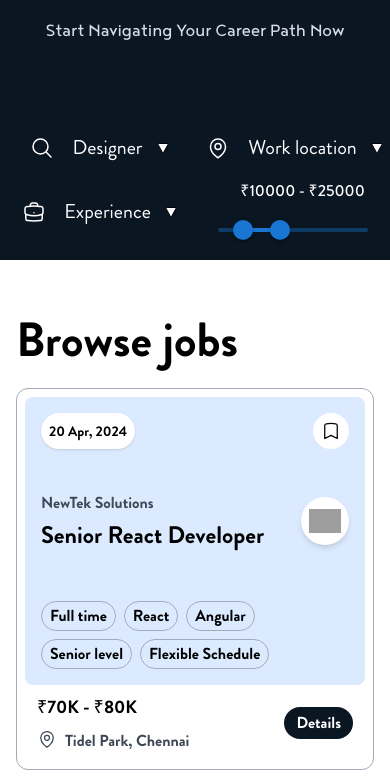
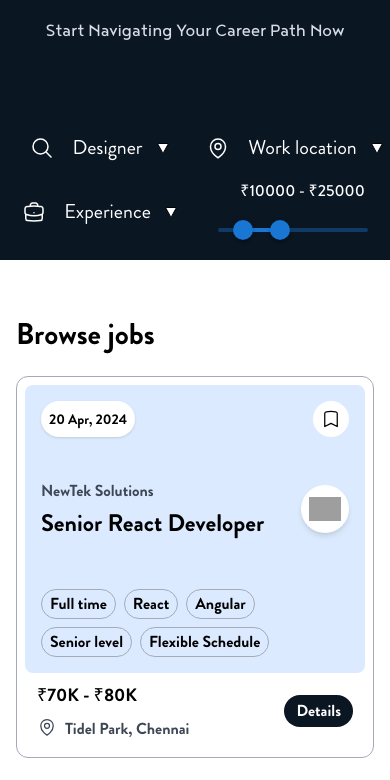
Before and after one commit to Mahi0211/Job-Listing-Website, a React (Vite) app: page /jobs in a window 390 px wide. Shown: the part 256-1036 px from the top of the page. Built offline with nearby package versions, Linux system fonts and the light colour scheme; data requests are answered from the project's data file; grey boxes are pictures that could not be loaded.

Commit message:
loading, fetch using json-server

```diff
--- a/src/components/JobListings.jsx
+++ b/src/components/JobListings.jsx
@@ -17,31 +17,29 @@ const JobListings = ({ isHome = false }) => {
         const data = await res.json();
         setJobs(data);
       } catch (error) {
-        console.log("Error fetchin data", error);
+        console.log("Error fetching data", error);
       } finally {
         setLoading(false);
       }
     };
     fetchJobs();
-  }, []);
+  }, [isHome]);
 
   return (
     <section className="px-4 py-10">
-      <div className="flex gap-10">
+      <div className="flex flex-col lg:flex-row gap-10">
         <FilterCard />
-        <div className="m-auto container-xl lg:container">
-          <h2 className="mb-6 text-5xl font-bold text-black font-brandonGrotesqueBold">
+        <div className="m-auto w-full lg:w-3/4">
+          <h2 className="mb-6 text-3xl lg:text-5xl font-bold text-black font-brandonGrotesqueBold">
             {isHome ? "Recent jobs" : "Browse jobs"}
           </h2>
-          <div className="grid grid-cols-1 gap-6 lg:grid-cols-3 md:grid-cols-2">
+          <div className="grid grid-cols-1 gap-6 sm:grid-cols-2 md:grid-cols-2 lg:grid-cols-3">
             {loading ? (
               <Loading loading={loading} />
             ) : (
-              <>
-                {jobs.map((job, index) => (
-                  <JobListingCard key={job.id} job={job} index={index} />
-                ))}
-              </>
+              jobs.map((job, index) => (
+                <JobListingCard key={job.id} job={job} index={index} />
+              ))
             )}
           </div>
         </div>
--- a/src/pages/JobsPage.jsx
+++ b/src/pages/JobsPage.jsx
@@ -5,7 +5,7 @@ const JobsPage = () => {
   return (
     <section>
       <Hero />
-      <JobListings isHome={false} />
+      <JobListings />
     </section>
   );
 };
```
